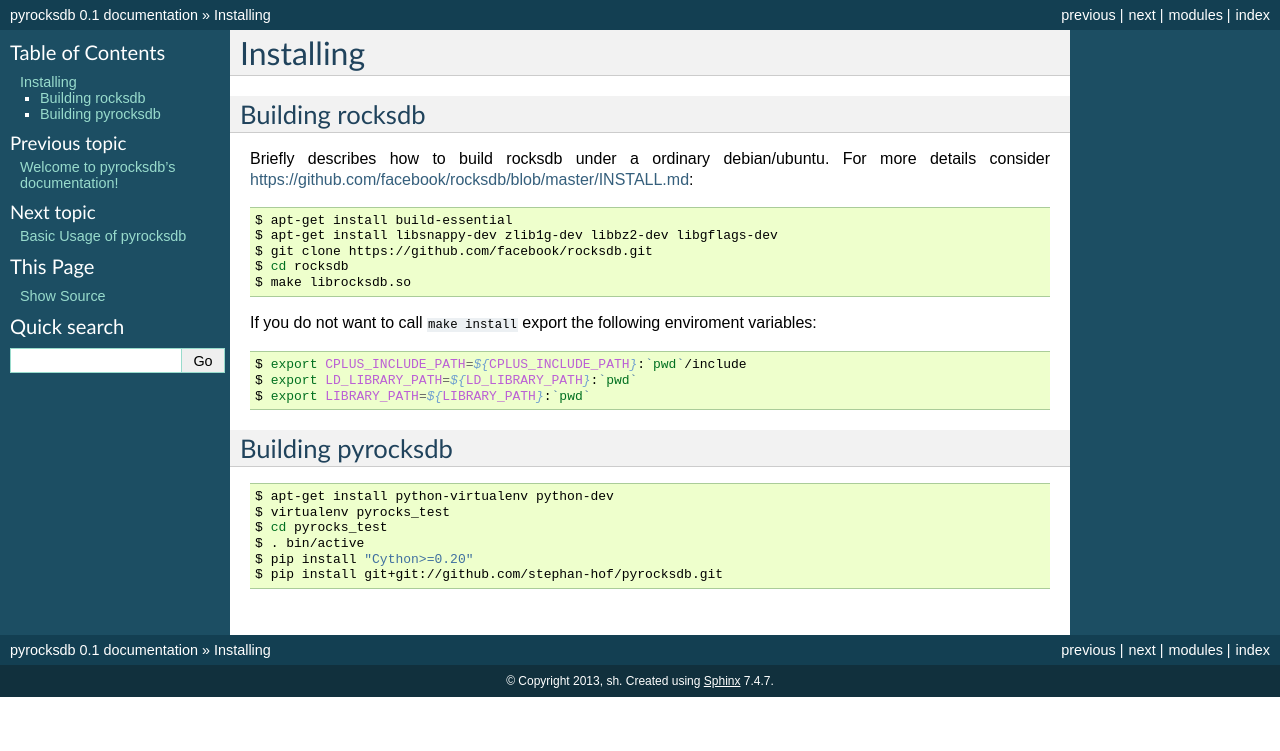
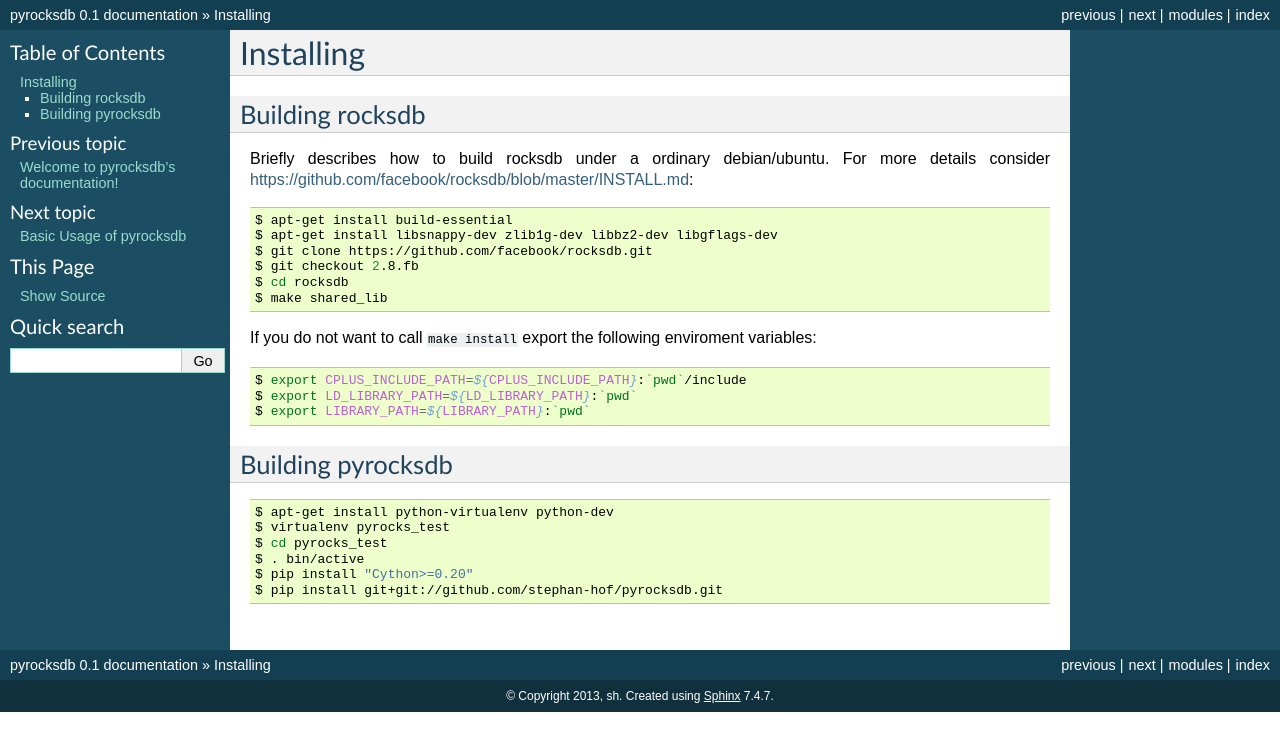
Before and after one commit to stephan-hof/pyrocksdb, a Sphinx documentation site: the page built from docs/installation.rst, in a window 1280 px wide. Shown: the top 751 px of the page. Built offline with Sphinx 7.4.7, drawn with Linux system fonts in a browser that asks for light colours.

Commit message:
Change installation instructions to use rocksdb2.8

```diff
--- a/docs/installation.rst
+++ b/docs/installation.rst
@@ -12,8 +12,9 @@
     $ apt-get install build-essential
     $ apt-get install libsnappy-dev zlib1g-dev libbz2-dev libgflags-dev
     $ git clone https://github.com/facebook/rocksdb.git
+    $ git checkout 2.8.fb
     $ cd rocksdb
-    $ make librocksdb.so
+    $ make shared_lib
 
 If you do not want to call ``make install`` export the following enviroment
 variables::
```
